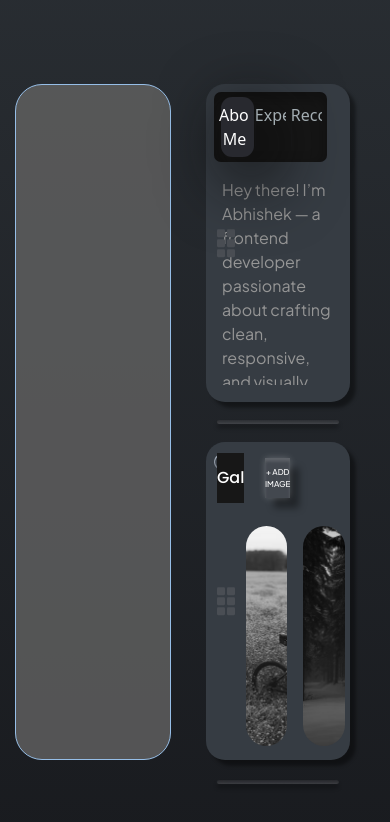
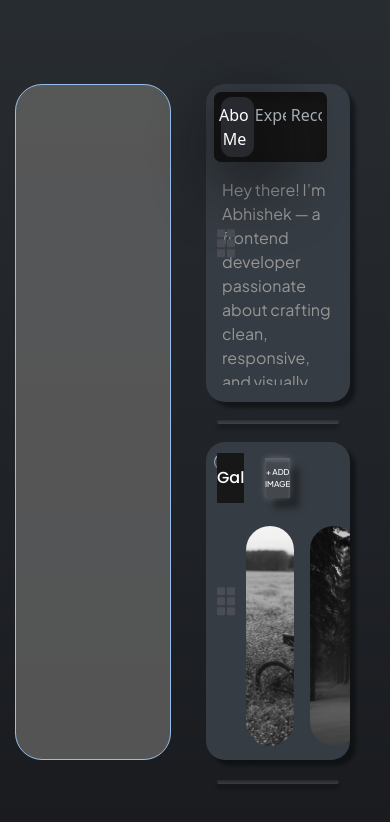
Before and after one commit to askpundir-dev/assignment-task, a React (Vite) app: page / in a window 390 px wide. Shown: the top 822 px of the page. Built offline with nearby package versions, Linux system fonts and the light colour scheme.

Commit message:
fixed some styles

```diff
--- a/src/RightWidget2.css
+++ b/src/RightWidget2.css
@@ -50,6 +50,7 @@
   overflow-x: auto;
   scroll-behavior: smooth;
   border-radius: 24px;
+  /* scroll-snap-type: x mandatory; */
 }
 .carousel::-webkit-scrollbar {
   display: none;
@@ -119,7 +120,8 @@
 }
 
 .card {
-  flex: 0 0 31%;
+  /* scroll-snap-align:start; */
+  flex: 0 0 31.5%;
   height: 100%;
   border-radius: 24px;
   text-align: center;
@@ -128,6 +130,12 @@
 }
 @media (max-width: 1024px) {
   .card {
-    flex: 0 0 43%;
+    flex: 0 0 50%;
   }
 }
+
+@media (min-width: 1724px) {
+  .card {
+    flex: 0 0 32%;
+  }
+}
```
